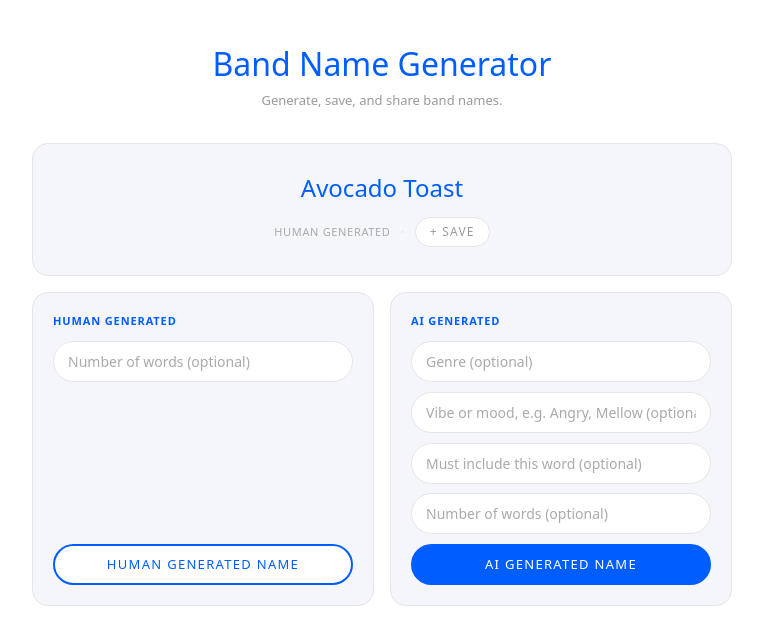
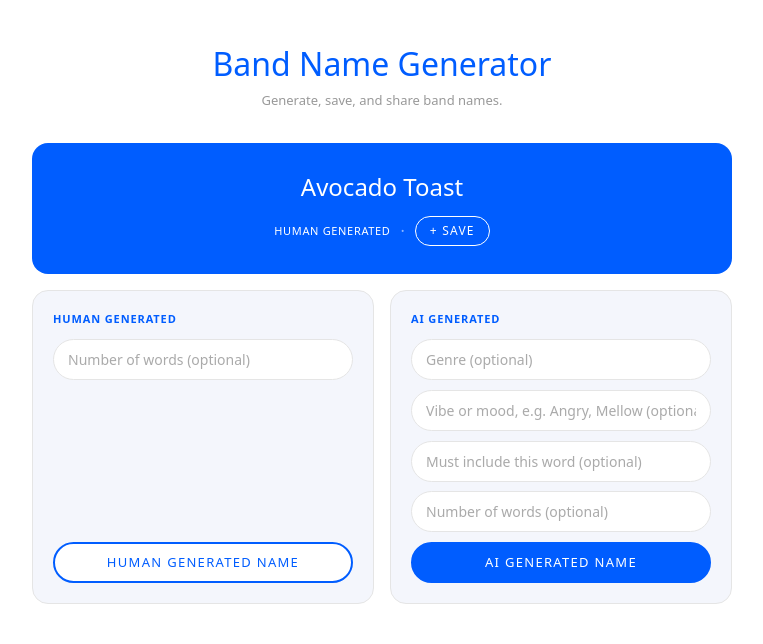
Before and after one commit to psawce/band-name-generator, a Next.js app: page / in a window 1280 px wide. Both pictures are taken after a click on the button "HUMAN GENERATED NAME". Shown: the top 644 px of the page, without its empty margins (258-1021 px from the left). Built offline with nearby package versions, Linux system fonts and the light colour scheme.

Commit message:
Update page.js

```diff
--- a/app/page.js
+++ b/app/page.js
@@ -311,24 +311,24 @@ export default function Home() {
           </div>
 
           {/* Shared Result */}
-          <div style={{ background: BLUE_BG, border: `1px solid ${BORDER}`, borderRadius: 16, padding: "1.75rem 1.5rem", marginBottom: "1rem", minHeight: 100, display: "flex", flexDirection: "column", alignItems: "center", justifyContent: "center", gap: 14, textAlign: "center" }}>
+          <div style={{ background: BLUE, border: "none", borderRadius: 16, padding: "1.75rem 1.5rem", marginBottom: "1rem", minHeight: 100, display: "flex", flexDirection: "column", alignItems: "center", justifyContent: "center", gap: 14, textAlign: "center" }}>
             {loading ? (
-              <p style={{ fontSize: 13, color: FAINT, margin: 0 }}>Generating...</p>
+              <p style={{ fontSize: 13, color: "#fff", margin: 0 }}>Generating...</p>
             ) : currentName ? (
               <>
-                <span style={{ fontSize: 24, fontWeight: 500, color: BLUE, lineHeight: 1.3 }}>{currentName}</span>
+                <span style={{ fontSize: 24, fontWeight: 500, color: "#fff", lineHeight: 1.3 }}>{currentName}</span>
                 <div style={{ display: "flex", alignItems: "center", gap: 10 }}>
-                  <span style={{ fontSize: 11, color: FAINT, letterSpacing: "0.06em", textTransform: "uppercase" }}>
+                  <span style={{ fontSize: 11, color: "#fff", letterSpacing: "0.06em", textTransform: "uppercase" }}>
                     {source === "ai" ? "AI generated" : "Human generated"}
                   </span>
-                  <span style={{ color: BORDER }}>·</span>
-                  <button onClick={saveName} disabled={alreadySaved} style={{ ...pillBtn("#fff", MUTED, BORDER, true), opacity: alreadySaved ? 0.4 : 1, cursor: alreadySaved ? "default" : "pointer" }}>
+                  <span style={{ color: "rgba(255,255,255,0.55)" }}>·</span>
+                  <button onClick={saveName} disabled={alreadySaved} style={{ ...pillBtn("transparent", "#fff", "#fff", true), opacity: alreadySaved ? 0.45 : 1, cursor: alreadySaved ? "default" : "pointer" }}>
                     {alreadySaved ? "Saved" : "+ Save"}
                   </button>
                 </div>
               </>
             ) : (
-              <p style={{ fontSize: 13, color: FAINT, margin: 0 }}>Your band name will appear here.</p>
+              <p style={{ fontSize: 13, color: "#fff", margin: 0 }}>Your band name will appear here.</p>
             )}
           </div>
 
```
